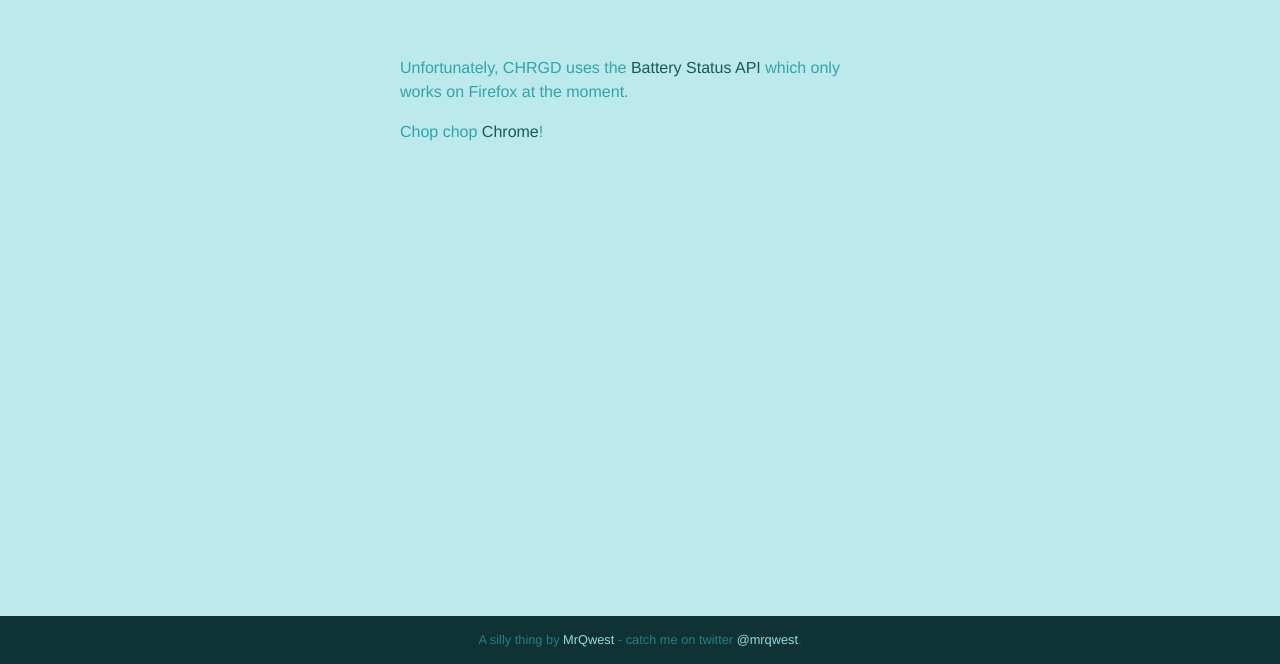
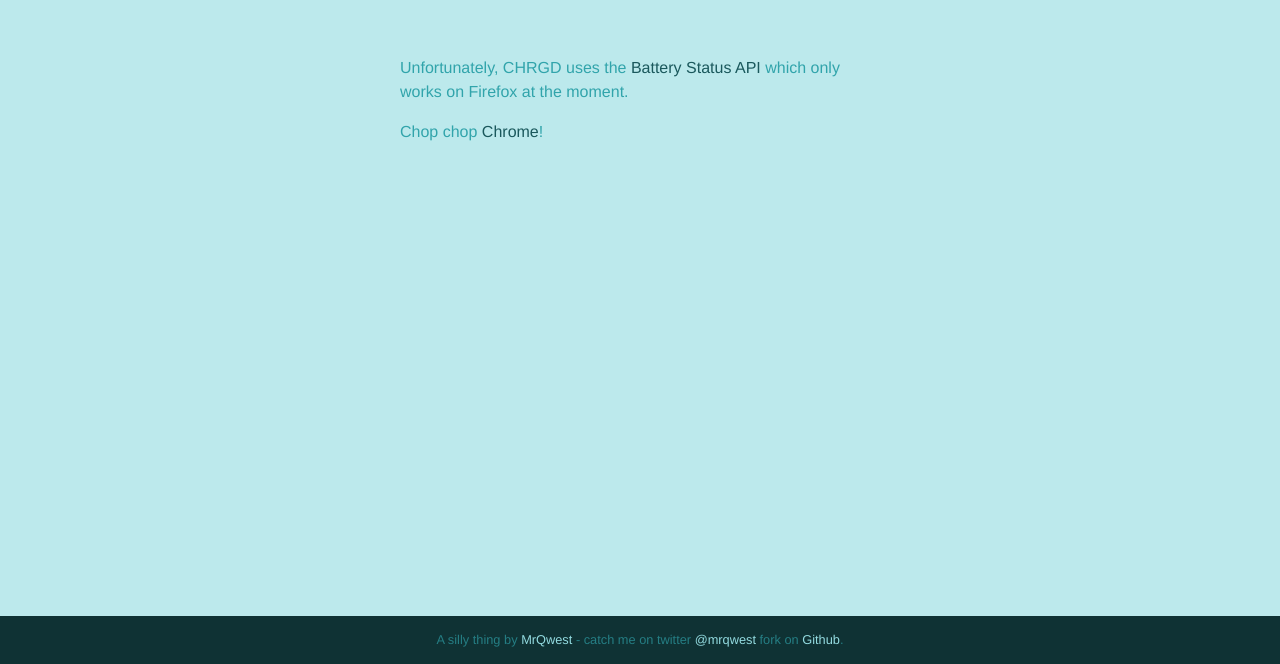
Before and after one commit to MrQwest/chrgd, a plain HTML site: page index.html in a window 1280 px wide. Shown: the part 136-800 px from the top of the page. Drawn offline with nearby package versions, Linux system fonts and the light colour scheme.

Commit message:
added github lnk

```diff
--- a/index.html
+++ b/index.html
@@ -34,7 +34,7 @@
 
 
 	<footer>
-		<p>A silly thing by <a href="http://mrqwest.co.uk" title="A Croydon Web Designer">MrQwest</a> - catch me on twitter <a href="http://twitter.com/mrqwest" title="@mrqwest">@mrqwest</a>.
+		<p>A silly thing by <a href="http://mrqwest.co.uk" title="A Croydon Web Designer">MrQwest</a> - catch me on twitter <a href="http://twitter.com/mrqwest" title="@mrqwest">@mrqwest</a> <i class="ss-heart"></i> fork on <a href="https://github.com/MrQwest/chrgd" title="Fork on Github">Github</a>.
 
 	<!-- this stays at the bottom -->
 	<script src="//ajax.googleapis.com/ajax/libs/jquery/1.10.2/jquery.min.js"></script>
```
